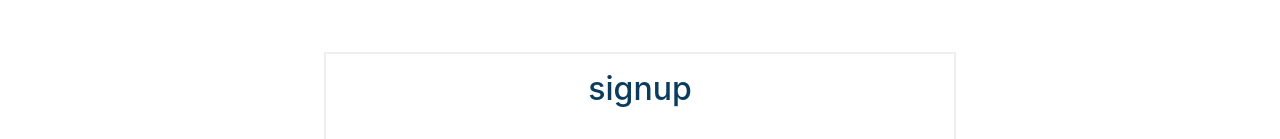
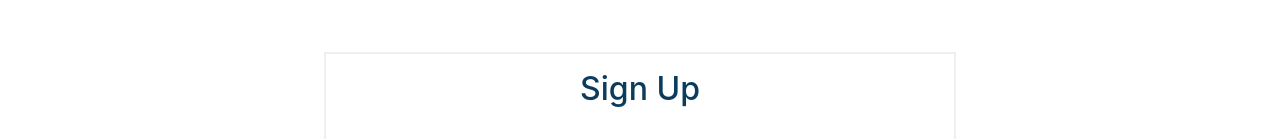
Before and after one commit to olaborde/chatApp, an Angular app: page /signup in a window 1280 px wide. Shown: the part 167-306 px from the top of the page. Built offline with nearby package versions, Linux system fonts and the light colour scheme.

Commit message:
changed signup page

```diff
--- a/src/app/pages/signup/signup.component.html
+++ b/src/app/pages/signup/signup.component.html
@@ -1,7 +1,7 @@
 <app-navbar></app-navbar>
 <div class="container-wrapper container d-flex justify-content-center align-items-center">
   <div class="form-wrapper text-center">
-    <h2 class="text-center">signup</h2>
+    <h2 class="text-center">Sign Up</h2>
     <form [formGroup]="signupForm" (submit)="submit()" novalidate>
       <div class="name-wrapper d-flex">
           <div class="form-group first-name">
```
